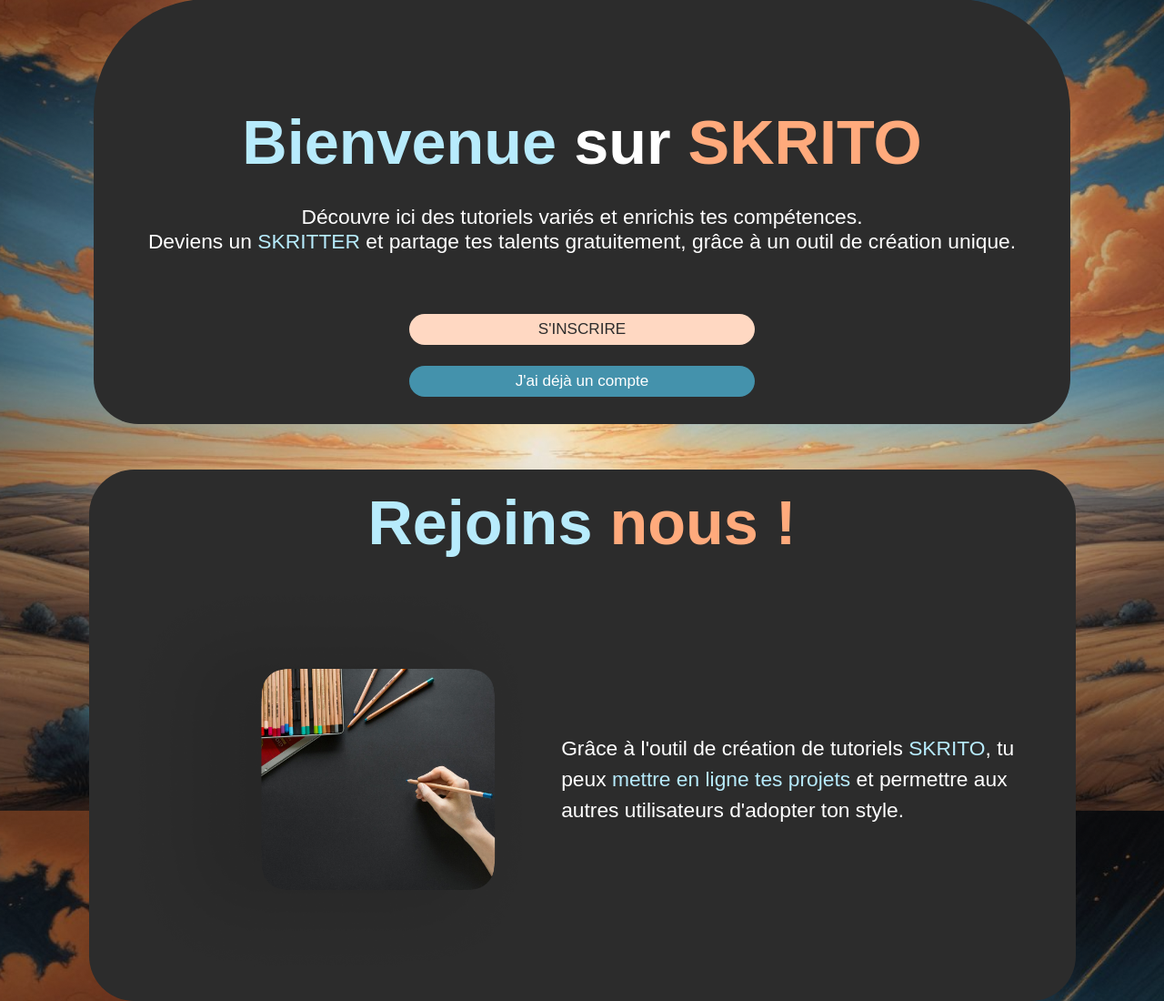
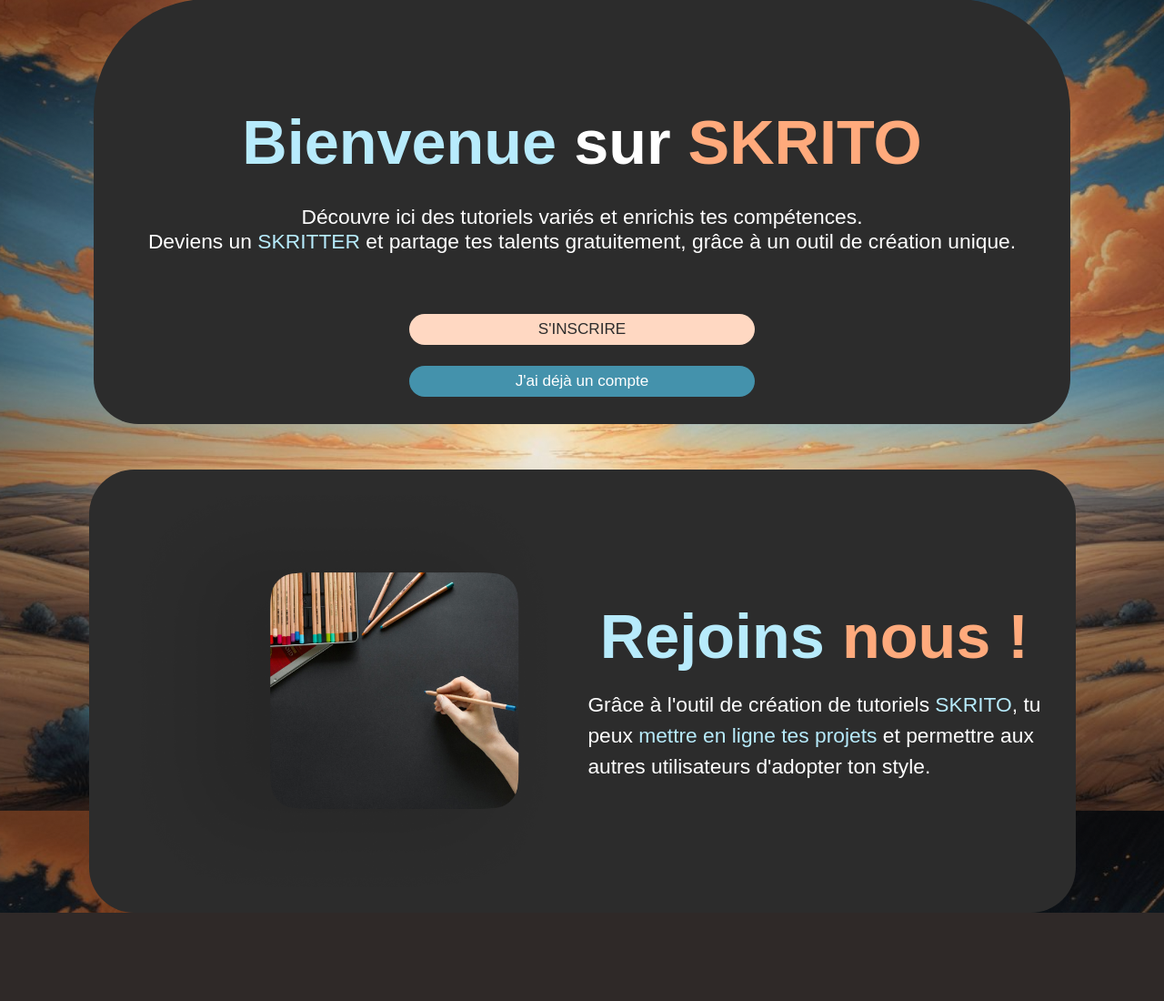
Before and after one commit to mastereven/Skrito-2.0, a PHP site: page / in a window 1280 px wide. Shown: the part 231-1331 px from the top of the page at 91% size. After the commit the page ends 1234 px from the top, so only its background shows below. Run offline with PHP 8.4, Linux system fonts and the light colour scheme; some web fonts are replaced.

Commit message:
page landing terminée + responsive fini

```diff
--- a/public/css/landingStyle.css
+++ b/public/css/landingStyle.css
@@ -171,14 +171,16 @@ body {
     max-width: 1045px;
     /* 1100px * 0.95 */
     width: 100%;
+    height: 100%;
     padding: 9.5px;
     /* 10px * 0.95 */
 }
 
 /* Image alignée à gauche */
+/* Image alignée à gauche */
 .secondSection img {
-    width: 453.15px;
-    /* 477px * 0.95 */
+    flex-basis: 0;
+    flex-grow: 1;
     height: 430.35px;
     /* 453px * 0.95 */
     border-radius: 49.4px;
@@ -207,6 +209,13 @@ body {
     /* 20px * 0.95 */
 }
 
+.onlytexttitle {
+    display: flex;
+    flex-direction: column;
+    align-items: center;
+    justify-content: center;
+}
+
 /* Adaptation pour les petits écrans */
 @media (max-width: 768px) {
     .LandingInsideSecondContainer {
--- a/views/Landing_page_view.php
+++ b/views/Landing_page_view.php
@@ -23,15 +23,19 @@ ob_start();
 
                 </div>
                 <div class="LandingInsideSecondContainer">
-                        <h1 class="titleSecondContainers">
-                                <span class="blueText">Rejoins </span><span class="redText">nous !</span>
-                        </h1>
+
                         <div class="secondSection">
                                 <img src="public/image/landing_page_secondDivBox_background.png" alt="Apprendre le dessin en ligne">
-                                <p class="textSecondContainers">
-                                        Grâce à <span class="RedText">l'outil de création de tutoriels </span>
-                                        <span class="blueText">SKRITO</span>, tu<br> peux <span class="blueText">mettre en ligne tes projets </span>et permettre aux <br>autres utilisateurs <span class="RedText">d'adopter ton style.</span>
-                                </p>
+                                <div class="onlytexttitle">
+                                        <h1 class="titleSecondContainers">
+                                                <span class="blueText">Rejoins </span><span class="redText">nous !</span>
+                                        </h1>
+                                        <p class="textSecondContainers">
+                                                Grâce à <span class="RedText">l'outil de création de tutoriels </span>
+                                                <span class="blueText">SKRITO</span>, tu<br> peux <span class="blueText">mettre en ligne tes projets </span>et permettre aux <br>autres utilisateurs <span class="RedText">d'adopter ton style.</span>
+                                        </p>
+                                </div>
+
                         </div>
                 </div>
         </div>
```
